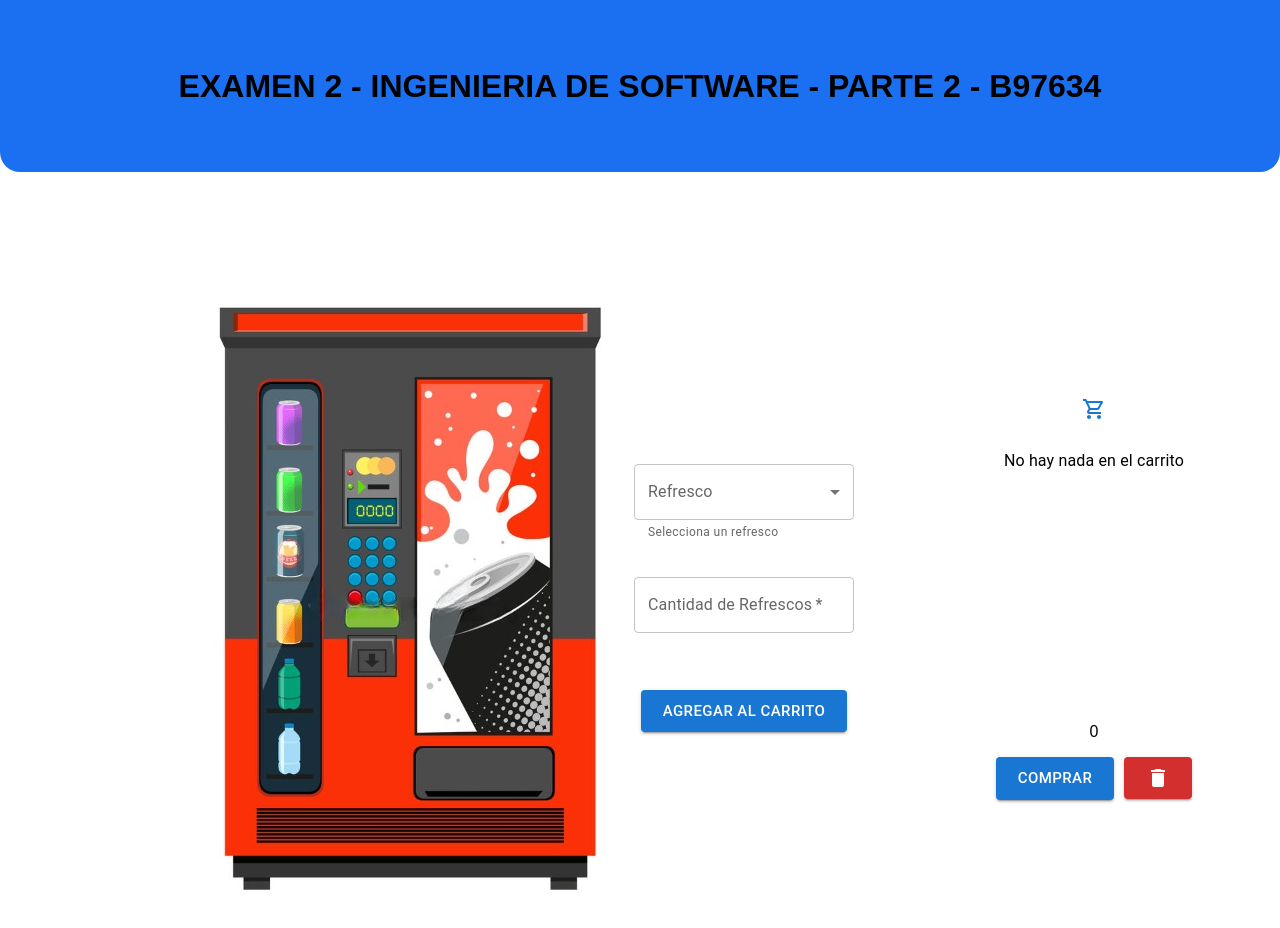
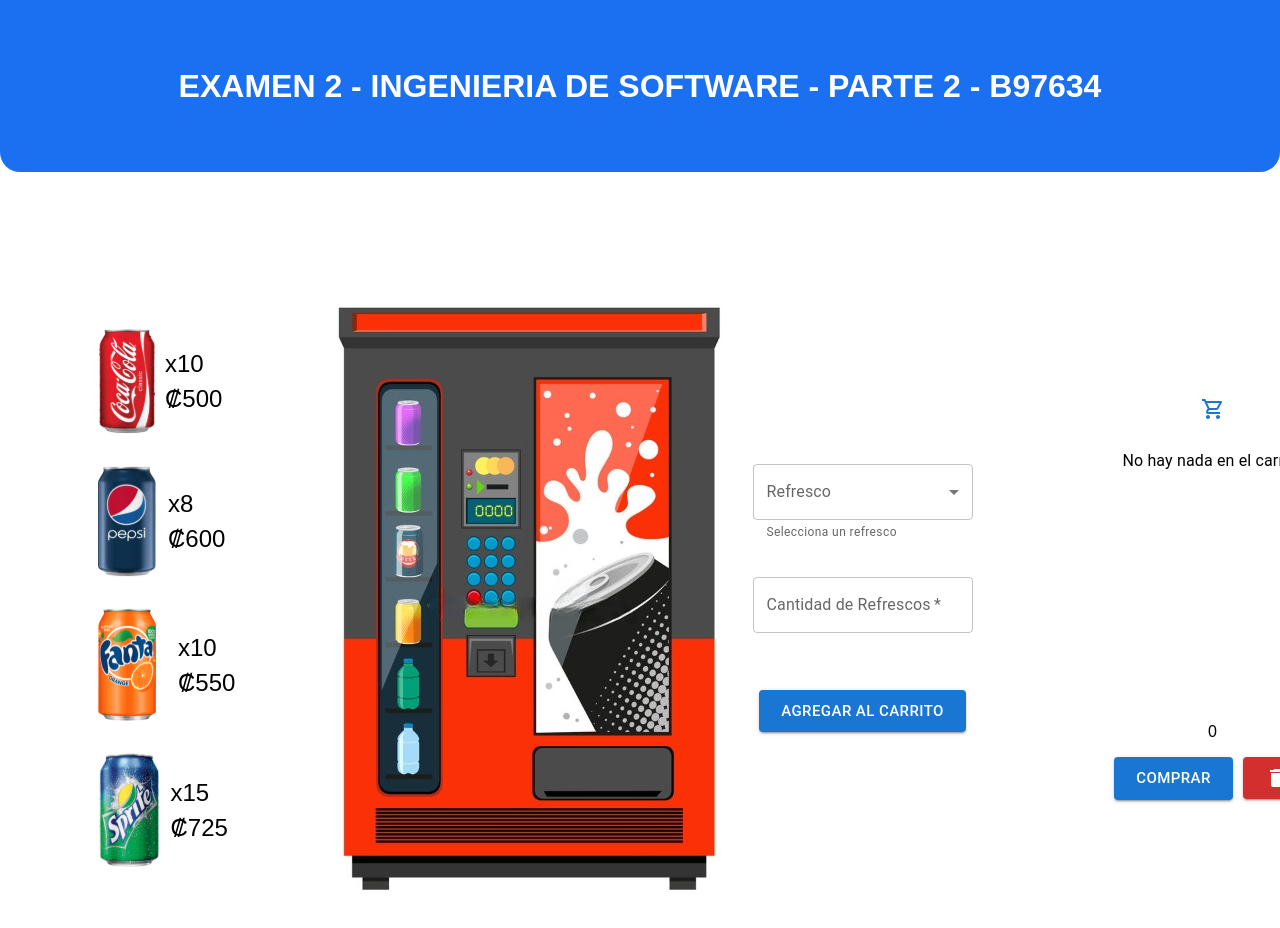
Before and after one commit to julian-solisaguilar/Examen2, a Next.js app: page / in a window 1280 px wide. Shown: the top 928 px of the page. Built offline with nearby package versions, Linux system fonts and the light colour scheme.

Commit message:
Added the visible cans with their proper amounts and prices

```diff
--- a/pages/index.js
+++ b/pages/index.js
@@ -6,6 +6,7 @@ import ShoppingCartIcon from "@mui/icons-material/ShoppingCartOutlined";
 import SubmitForm from "../components/SubmitForm";
 import SubmitButton from "../components/SubmitButton";
 import ClearButton from "../components/ClearButton";
+import Product from "../components/Product";
 
 const CartItem = styled(ListItem)({
   width: `260px`,
@@ -24,10 +25,10 @@ export default function Home() {
   const [amount, setAmount] = useState(0);
   const [cart, setCart] = useState([]);
   const [cans, setCans] = useState([
-    { soda: "CocaCola", amount: 10, price: 500 },
-    { soda: "Pepsi", amount: 8, price: 600 },
-    { soda: "Fanta", amount: 10, price: 550 },
-    { soda: "Sprite", amount: 15, price: 725 },
+    { soda: "CocaCola", amount: 10, price: 500, src: "CocaCola.svg" },
+    { soda: "Pepsi", amount: 8, price: 600, src: "Pepsi.svg" },
+    { soda: "Fanta", amount: 10, price: 550, src: "Fanta.svg" },
+    { soda: "Sprite", amount: 15, price: 725, src: "Sprite.svg" },
   ]);
   const [coins, setCoins] = useState([
     { value: 500, amount: 20 },
@@ -37,7 +38,27 @@ export default function Home() {
   ]);
 
   useEffect(() => {
-    console.log(cart);
+    let key = cart.length;
+    let canToSubstract = "";
+    let amountToSubstract = 0;
+    cart.find((item) => {
+      if (key === item.key) {
+        canToSubstract = item.soda;
+        amountToSubstract = item.amount;
+      }
+    });
+    console.log(canToSubstract, amountToSubstract);
+    //update cans amount
+    setCans((prevCans) =>
+      prevCans.map((can) => {
+        if (can.soda === canToSubstract) {
+          can.amount = can.amount - amountToSubstract;
+        }
+        return can;
+      }
+      )
+    );
+    console.log(cans);
   }, [cart]);
 
   const getItems = () => {
@@ -75,7 +96,10 @@ export default function Home() {
           price = can.price;
         }
       });
-      setCart([...cart, { soda: soda, amount: amount, price: price }]);
+      setCart([
+        ...cart,
+        { soda: soda, amount: amount, price: price, key: cart.length },
+      ]);
     }
   };
 
@@ -88,14 +112,29 @@ export default function Home() {
     setCart([]);
   };
 
+  const getProducts = () => {
+    return cans.map((can, index) => {
+      return (
+        <Product
+          key={index}
+          image={can.src}
+          name={can.soda}
+          amount={can.amount}
+          price={can.price}
+        />
+      );
+    });
+  };
+
   return (
     <>
       <div className={styles.Title}>
-        <h1 className={styles.Title_header}>
+        <h1 className={styles.TitleHeader}>
           EXAMEN 2 - INGENIERIA DE SOFTWARE - PARTE 2 - B97634
         </h1>
       </div>
       <div className={styles.Container}>
+        <div className={styles.Cans}>{getProducts()}</div>
         <div className={styles.Machine}>
           <img src="../maquinita_1.png" alt="machine" />
           <div className={styles.Inputs}>
@@ -103,6 +142,7 @@ export default function Home() {
               addToCart={addToCart}
               setAmount={setAmount}
               setSoda={setSoda}
+              value={soda}
             />
           </div>
         </div>
```
